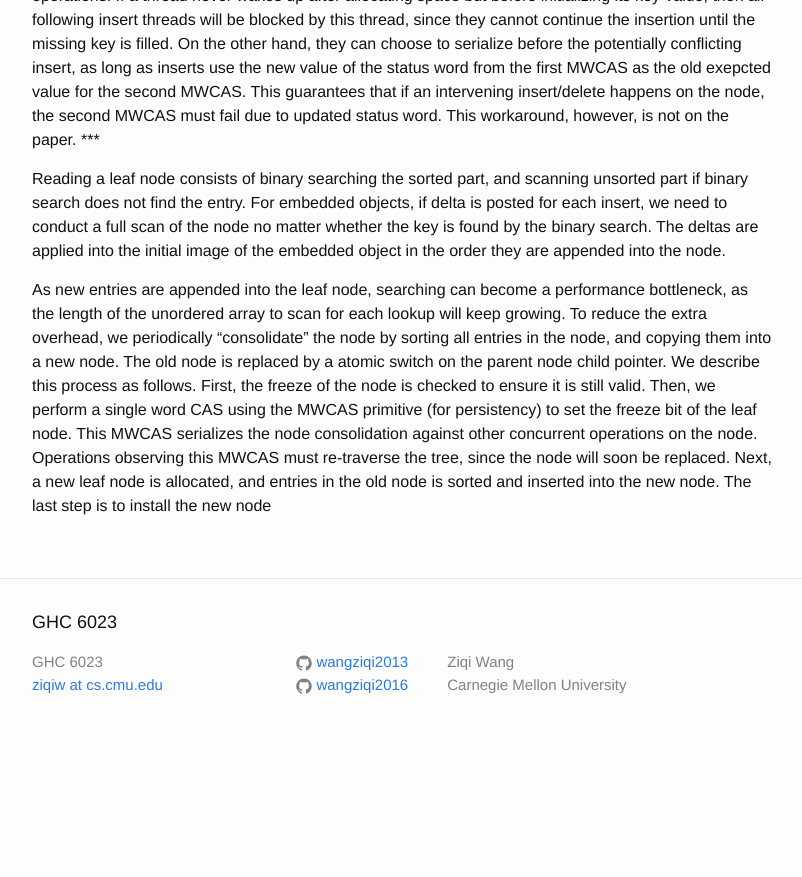
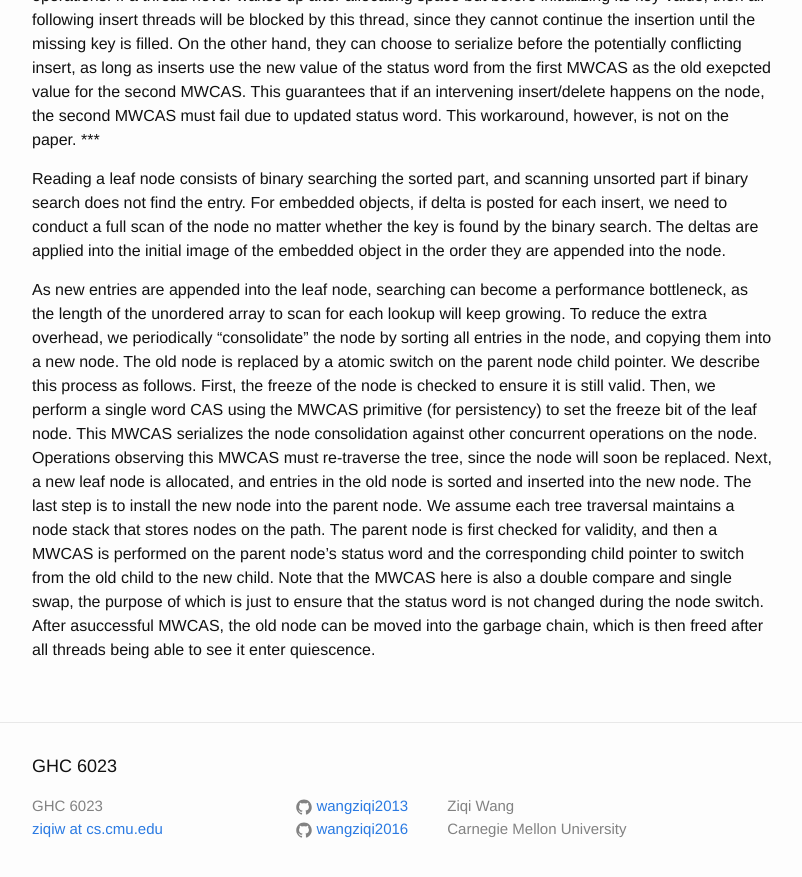
Before and after one commit to wangziqi2013/wangziqi2013.github.io, a Jekyll site: the page built from _posts/2019-11-10-bztree.markdown, in a window 1280 px wide and 900 px high, scrolled down 3402 px. Shown: the top 877 px of the window, without its empty margins (238-1040 px from the left). Built offline with Jekyll 4.4.1, drawn with Linux system fonts in a browser that asks for light colours; before the commit the page ends 4158 px from its top, so only the background shows below that.

Commit message:
Finish consolidation

```diff
--- a/_posts/2019-11-10-bztree.markdown
+++ b/_posts/2019-11-10-bztree.markdown
@@ -144,4 +144,9 @@ parent node child pointer. We describe this process as follows. First, the freez
 is still valid. Then, we perform a single word CAS using the MWCAS primitive (for persistency) to set the freeze bit
 of the leaf node. This MWCAS serializes the node consolidation against other concurrent operations on the node. Operations
 observing this MWCAS must re-traverse the tree, since the node will soon be replaced. Next, a new leaf node is allocated,
-and entries in the old node is sorted and inserted into the new node. The last step is to install the new node
+and entries in the old node is sorted and inserted into the new node. The last step is to install the new node into the
+parent node. We assume each tree traversal maintains a node stack that stores nodes on the path. The parent node is first
+checked for validity, and then a MWCAS is performed on the parent node's status word and the corresponding child pointer
+to switch from the old child to the new child. Note that the MWCAS here is also a double compare and single swap, the purpose
+of which is just to ensure that the status word is not changed during the node switch. After asuccessful MWCAS, the old
+node can be moved into the garbage chain, which is then freed after all threads being able to see it enter quiescence.
```
